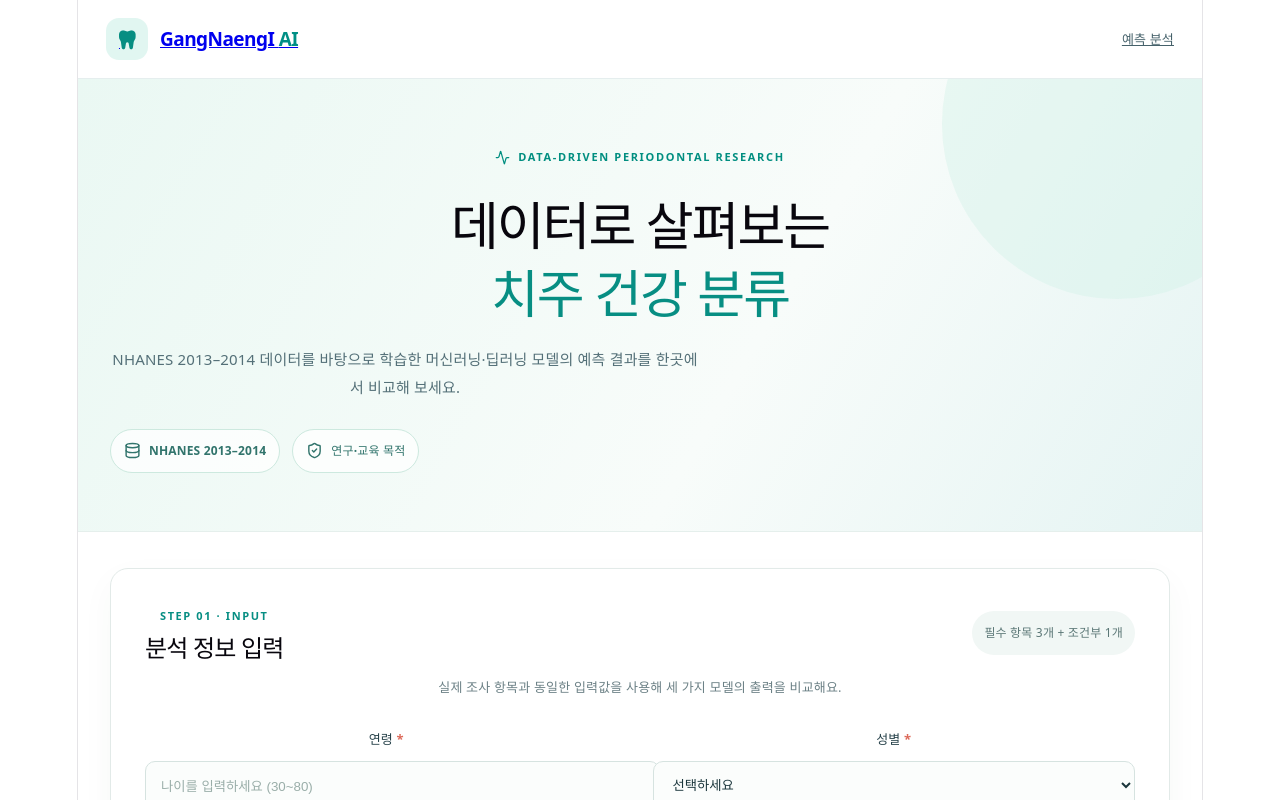
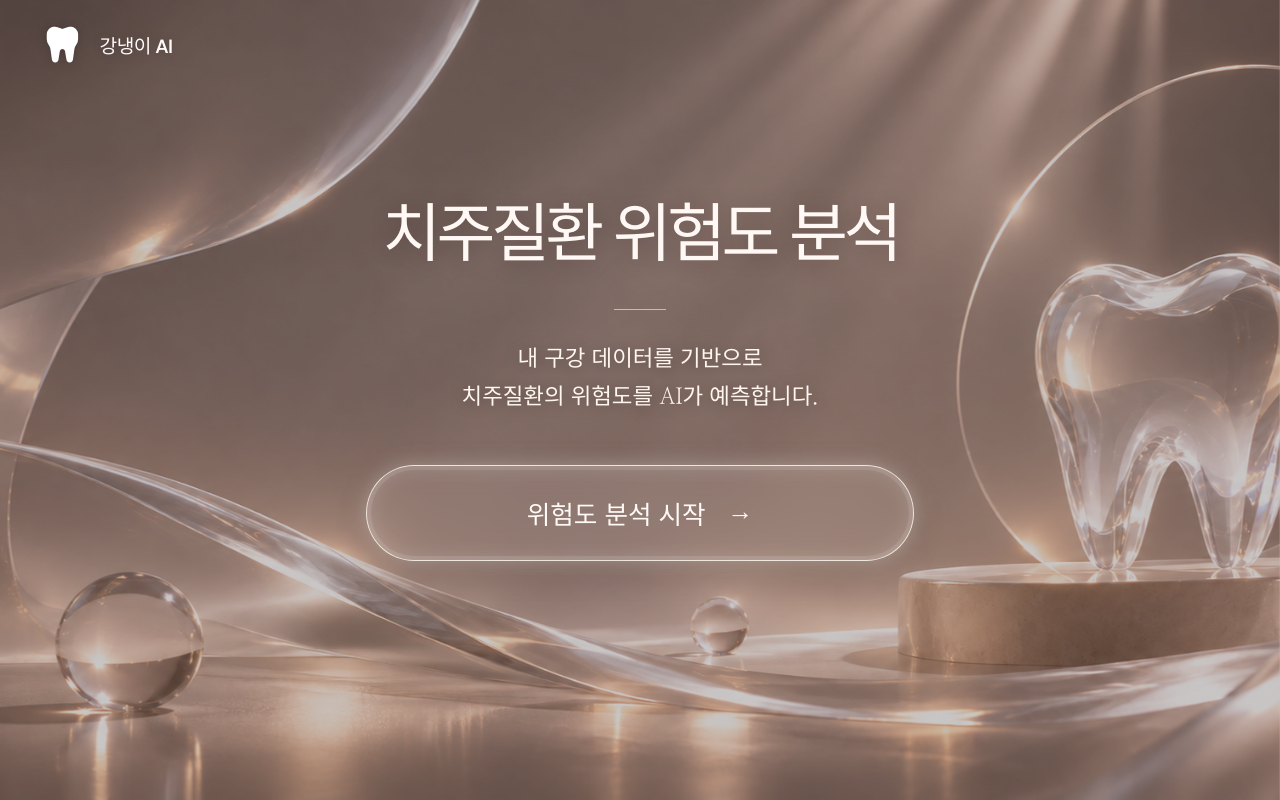
Before and after one commit to sojung627/gangnyengi-ai, a React (Vite) app in the folder frontend/: page / in a window 1280 px wide. Shown: the top 800 px of the page. Built offline with nearby package versions, Linux system fonts and the light colour scheme; no server answers.

Commit message:
프론트 디자인 전면 교체

```diff
--- a/frontend/src/App.css
+++ b/frontend/src/App.css
@@ -463,3 +463,211 @@
     transition: none !important;
   }
 }
+
+/* ----------------------------------------------------------------------
+   Base image: application-wide, NOT a hero background.
+   The landing composition is an independent overlay over main_image.png.
+   ---------------------------------------------------------------------- */
+.app-shell {
+  position: relative;
+  isolation: isolate;
+  min-height: 100svh;
+  color: #fff9f6;
+}
+.app-shell::before,
+.app-shell::after {
+  position: fixed;
+  inset: 0;
+  pointer-events: none;
+  content: "";
+}
+.app-shell::before {
+  z-index: -2;
+  background: url("/main_image.png") center center / cover no-repeat;
+}
+.app-shell::after {
+  z-index: -1;
+  background: rgba(42, 30, 29, 0.25);
+}
+.site-header {
+  height: 90px;
+  background: transparent;
+  border: 0;
+}
+.site-header__inner {
+  max-width: none;
+  padding: 0 clamp(24px, 3.1vw, 58px);
+}
+.brand {
+  gap: 15px;
+  color: #fffafa;
+  font-size: clamp(17px, 1.5vw, 25px);
+  font-weight: 600;
+  letter-spacing: -0.025em;
+  text-shadow: 0 1px 12px rgba(0, 0, 0, 0.18);
+}
+.brand__mark {
+  display: inline-grid;
+  place-items: center;
+  width: auto;
+  height: auto;
+  border: 0;
+  border-radius: 0;
+  color: #fff;
+  background: transparent;
+  font-size: clamp(31px, 2.8vw, 43px);
+}
+.hero {
+  min-height: calc(100svh - 90px);
+  display: grid;
+  align-items: start;
+  justify-content: center;
+  overflow: visible;
+  border: 0;
+  background: transparent;
+}
+.hero::after {
+  content: none;
+}
+.hero__inner {
+  width: min(860px, calc(100vw - 40px));
+  padding: clamp(90px, 13vh, 150px) 0 100px;
+  text-align: center;
+  display: flex;
+  flex-direction: column;
+  align-items: center;
+}
+.hero h1 {
+  margin: 0;
+  color: #fff8f4;
+  font-family: "Nanum Myeongjo", Georgia, serif;
+  font-size: clamp(37px, 5vw, 72px);
+  font-weight: 400;
+  line-height: 1.35;
+  letter-spacing: -0.07em;
+  text-shadow: 0 2px 22px rgba(37, 19, 15, 0.24);
+}
+.hero__rule {
+  display: block;
+  width: 52px;
+  height: 1px;
+  background: rgba(255, 250, 245, 0.57);
+  margin: 29px 0 30px;
+}
+.hero__intro {
+  margin: 0;
+  color: #fff6f0;
+  font-family: "Nanum Myeongjo", Georgia, serif;
+  font-size: clamp(17px, 1.75vw, 25px);
+  font-weight: 400;
+  line-height: 1.7;
+  text-shadow: 0 1px 16px rgba(24, 17, 16, 0.35);
+}
+.hero__cta {
+  display: flex;
+  align-items: center;
+  justify-content: center;
+  gap: 22px;
+  width: min(548px, 100%);
+  min-height: 96px;
+  margin-top: 48px;
+  padding: 17px 38px;
+  font-family: "Nanum Myeongjo", Georgia, serif;
+  font-size: clamp(20px, 2vw, 29px);
+  color: #fffaf8;
+  border: 1px solid rgba(255, 249, 240, 0.84);
+  border-radius: 999px;
+  background: rgba(252, 235, 224, 0.11);
+  box-shadow:
+    inset 0 0 0 4px rgba(255, 255, 255, 0.1),
+    inset 0 0 22px rgba(255, 251, 242, 0.19),
+    0 0 20px rgba(255, 247, 237, 0.34),
+    0 8px 36px rgba(24, 13, 10, 0.12);
+  backdrop-filter: blur(13px);
+  -webkit-backdrop-filter: blur(13px);
+  transition:
+    background 0.2s,
+    transform 0.2s;
+}
+.hero__cta:hover {
+  background: rgba(255, 242, 236, 0.23);
+  transform: translateY(-2px);
+}
+.content-layout {
+  scroll-margin-top: 28px;
+  padding-top: 70px;
+  padding-bottom: 85px;
+}
+.panel {
+  color: #3e3434;
+  background: rgba(255, 249, 246, 0.85);
+  border: 1px solid rgba(255, 255, 255, 0.68);
+  box-shadow: 0 24px 70px rgba(35, 17, 16, 0.2);
+  backdrop-filter: blur(28px);
+  -webkit-backdrop-filter: blur(28px);
+}
+.eyebrow {
+  color: #806866;
+}
+.panel__tag {
+  background: rgba(255, 255, 255, 0.6);
+  color: #745d5c;
+}
+.button--primary {
+  background: #735853;
+  border-color: #735853;
+}
+.button--primary:hover:not(:disabled) {
+  background: #59413d;
+}
+.field input:focus,
+.field select:focus {
+  border-color: #ad827c;
+  box-shadow: 0 0 0 3px rgba(173, 130, 124, 0.15);
+}
+.model-card__value {
+  color: #8e6960;
+}
+.meter__fill {
+  background: #a88077;
+}
+.site-footer {
+  background: rgba(25, 17, 17, 0.21);
+  border-top: 1px solid rgba(255, 255, 255, 0.22);
+  color: #fff;
+}
+.site-footer__inner {
+  color: rgba(255, 250, 246, 0.85);
+}
+@media (max-width: 700px) {
+  .site-header {
+    height: 74px;
+  }
+  .site-header__inner {
+    padding: 0 22px;
+  }
+  .hero {
+    min-height: calc(100svh - 74px);
+  }
+  .hero__inner {
+    padding-top: clamp(105px, 17vh, 180px);
+  }
+  .hero__rule {
+    margin: 24px 0;
+  }
+  .hero__cta {
+    min-height: 70px;
+    margin-top: 38px;
+  }
+  .content-layout {
+    padding-top: 30px;
+  }
+  .app-shell::before {
+    background-position: 58% center;
+  }
+}
+@media (prefers-reduced-motion: reduce) {
+  .hero__cta {
+    transition: none;
+  }
+}
--- a/frontend/src/components/layout/SiteHeader.tsx
+++ b/frontend/src/components/layout/SiteHeader.tsx
@@ -2,29 +2,12 @@ export function SiteHeader() {
   return (
     <header className="site-header">
       <div className="site-header__inner">
-        <a
-          className="brand"
-          href="#top"
-          aria-label="GangNaengI AI 홈"
-        >
-          <span
-            className="brand__mark"
-            aria-hidden="true"
-          >
-            <i className="fa-solid fa-tooth"></i>
+        <a className="brand" href="#top" aria-label="강냉이 AI 홈">
+          <span className="brand__mark" aria-hidden="true">
+            <i className="fa-solid fa-tooth" />
           </span>
-
-          <span>
-            GangNaengI <strong>AI</strong>
-          </span>
+          <span>강냉이 AI</span>
         </a>
-
-        <nav
-          className="site-nav"
-          aria-label="주요 메뉴"
-        >
-          <a href="#analysis">예측 분석</a>
-        </nav>
       </div>
     </header>
   );
--- a/frontend/src/index.css
+++ b/frontend/src/index.css
@@ -1,111 +1,36 @@
+@import url("https://fonts.googleapis.com/css2?family=DM+Sans:wght@400;500;600;700;800&family=Nanum+Myeongjo:wght@400;700&family=Noto+Sans+KR:wght@400;500;600;700;800&display=swap");
+@import url("https://fonts.googleapis.com/css2?family=DM+Sans:wght@400;500;600;700;800&family=Noto+Sans+KR:wght@400;500;600;700;800&display=swap");
 :root {
-  --text: #6b6375;
-  --text-h: #08060d;
-  --bg: #fff;
-  --border: #e5e4e7;
-  --code-bg: #f4f3ec;
-  --accent: #aa3bff;
-  --accent-bg: rgba(170, 59, 255, 0.1);
-  --accent-border: rgba(170, 59, 255, 0.5);
-  --social-bg: rgba(244, 243, 236, 0.5);
-  --shadow:
-    rgba(0, 0, 0, 0.1) 0 10px 15px -3px, rgba(0, 0, 0, 0.05) 0 4px 6px -2px;
-
-  --sans: system-ui, 'Segoe UI', Roboto, sans-serif;
-  --heading: system-ui, 'Segoe UI', Roboto, sans-serif;
-  --mono: ui-monospace, Consolas, monospace;
-
-  font: 18px/145% var(--sans);
-  letter-spacing: 0.18px;
-  color-scheme: light dark;
-  color: var(--text);
-  background: var(--bg);
+  font-family: "DM Sans", "Noto Sans KR", sans-serif;
+  color: #162b31;
+  background: #f6f9f8;
   font-synthesis: none;
   text-rendering: optimizeLegibility;
   -webkit-font-smoothing: antialiased;
-  -moz-osx-font-smoothing: grayscale;
-
-  @media (max-width: 1024px) {
-    font-size: 16px;
-  }
 }
-
-@media (prefers-color-scheme: dark) {
-  :root {
-    --text: #9ca3af;
-    --text-h: #f3f4f6;
-    --bg: #16171d;
-    --border: #2e303a;
-    --code-bg: #1f2028;
-    --accent: #c084fc;
-    --accent-bg: rgba(192, 132, 252, 0.15);
-    --accent-border: rgba(192, 132, 252, 0.5);
-    --social-bg: rgba(47, 48, 58, 0.5);
-    --shadow:
-      rgba(0, 0, 0, 0.4) 0 10px 15px -3px, rgba(0, 0, 0, 0.25) 0 4px 6px -2px;
-  }
-
-  #social .button-icon {
-    filter: invert(1) brightness(2);
-  }
-}
-
-#root {
-  width: 1126px;
-  max-width: 100%;
-  margin: 0 auto;
-  text-align: center;
-  border-inline: 1px solid var(--border);
-  min-height: 100svh;
-  display: flex;
-  flex-direction: column;
+* {
   box-sizing: border-box;
 }
-
+html {
+  scroll-behavior: smooth;
+}
 body {
   margin: 0;
+  min-width: 320px;
 }
-
-h1,
-h2 {
-  font-family: var(--heading);
-  font-weight: 500;
-  color: var(--text-h);
+button,
+input,
+select {
+  font: inherit;
 }
-
-h1 {
-  font-size: 56px;
-  letter-spacing: -1.68px;
-  margin: 32px 0;
-  @media (max-width: 1024px) {
-    font-size: 36px;
-    margin: 20px 0;
-  }
+button {
+  cursor: pointer;
 }
-h2 {
-  font-size: 24px;
-  line-height: 118%;
-  letter-spacing: -0.24px;
-  margin: 0 0 8px;
-  @media (max-width: 1024px) {
-    font-size: 20px;
-  }
+a {
+  color: inherit;
+  text-decoration: none;
 }
-p {
-  margin: 0;
+:focus-visible {
+  outline: 3px solid #40b9aa;
+  outline-offset: 3px;
 }
-
-code,
-.counter {
-  font-family: var(--mono);
-  display: inline-flex;
-  border-radius: 4px;
-  color: var(--text-h);
-}
-
-code {
-  font-size: 15px;
-  line-height: 135%;
-  padding: 4px 8px;
-  background: var(--code-bg);
-}
--- a/frontend/src/main.tsx
+++ b/frontend/src/main.tsx
@@ -1,8 +1,8 @@
+import "@fortawesome/fontawesome-free/css/all.min.css";
 import React from "react";
 import ReactDOM from "react-dom/client";
 import App from "./App";
 import "./index.css";
-import "@fortawesome/fontawesome-free/css/all.min.css";
 
 ReactDOM.createRoot(document.getElementById("root")!).render(
   <React.StrictMode><App /></React.StrictMode>,
--- a/frontend/src/pages/PredictionPage.tsx
+++ b/frontend/src/pages/PredictionPage.tsx
@@ -1,5 +1,4 @@
 import { useCallback, useEffect, useRef, useState } from "react";
-import { Activity, Database, ShieldCheck } from "lucide-react";
 import { getPredictionError, predictPeriodontal, type PredictionResponse } from "../api/prediction";
 import { PredictionForm } from "../features/prediction/PredictionForm";
 import { PredictionResults } from "../features/prediction/PredictionResults";
@@ -43,14 +42,13 @@ export function PredictionPage() {
   return (
     <main id="top">
       <section className="hero" aria-labelledby="hero-heading">
-        <div className="content-width hero__inner">
-          <span className="hero__eyebrow"><Activity size={15} aria-hidden="true" /> DATA-DRIVEN PERIODONTAL RESEARCH</span>
-          <h1 id="hero-heading">데이터로 살펴보는<br /><span>치주 건강 분류</span></h1>
-          <p className="hero__intro">NHANES 2013–2014 데이터를 바탕으로 학습한 머신러닝·딥러닝 모델의 예측 결과를 한곳에서 비교해 보세요.</p>
-          <div className="hero__facts">
-            <span><Database size={17} aria-hidden="true" /> NHANES 2013–2014</span>
-            <span><ShieldCheck size={17} aria-hidden="true" /> 연구·교육 목적</span>
-          </div>
+        <div className="hero__inner">
+          <h1 id="hero-heading">치주질환 위험도 분석</h1>
+          <span className="hero__rule" aria-hidden="true" />
+          <p className="hero__intro">내 구강 데이터를 기반으로<br />치주질환의 위험도를 AI가 예측합니다.</p>
+          <a className="hero__cta" href="#analysis">
+            위험도 분석 시작 <span aria-hidden="true">→</span>
+          </a>
         </div>
       </section>
 
```
Also changed, not shown: frontend/public/main_image.png (added), 1 other file (tests, documents, lock files or other folders).
